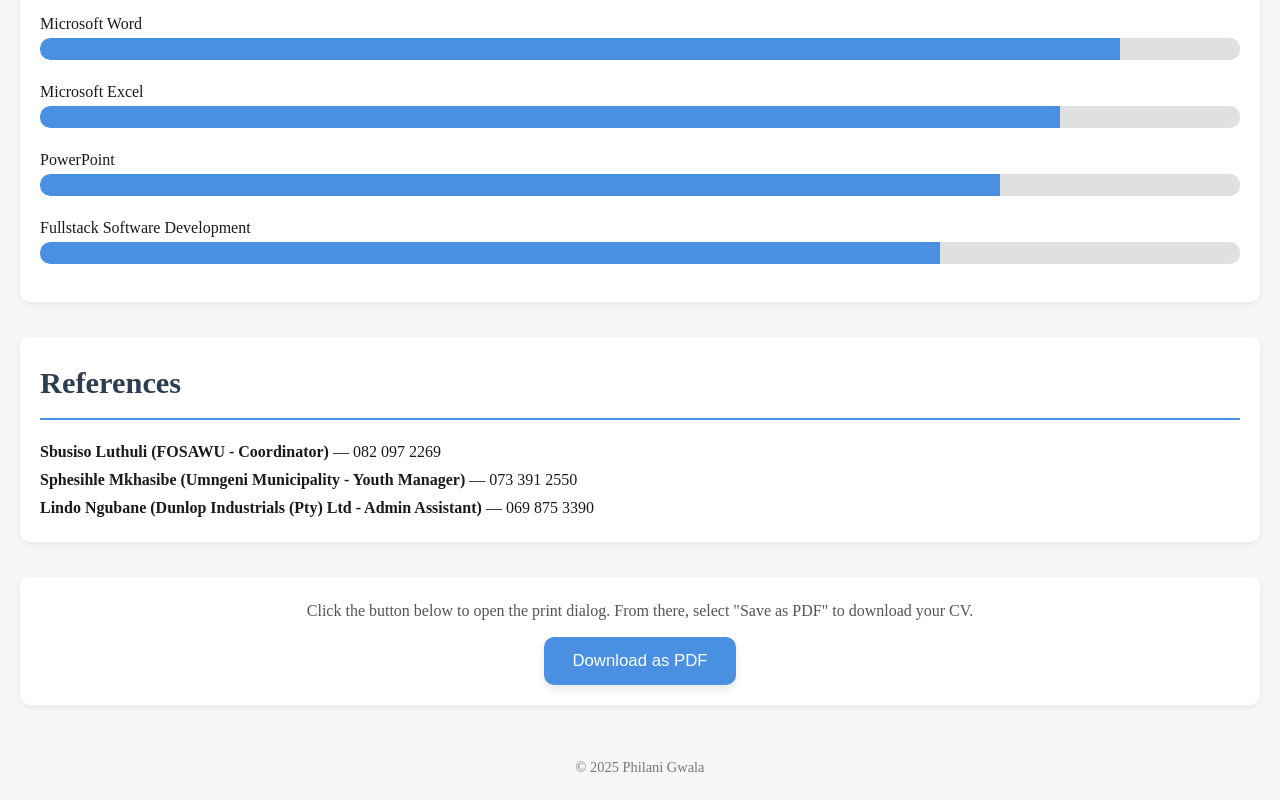
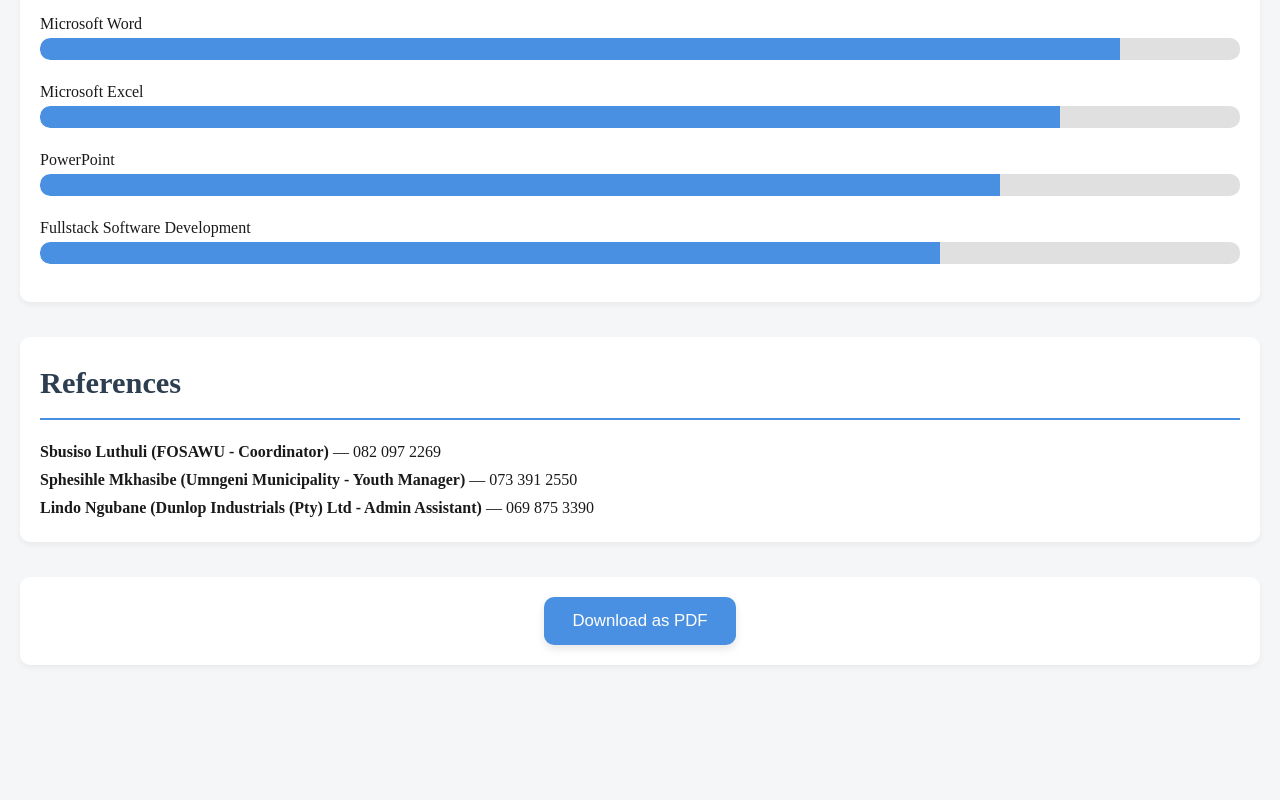
Before and after one commit to Justjam85/Philani-Gwala-CV, a plain HTML site: page index.html in a window 1280 px wide. Shown: the part 1650-2450 px from the top of the page. After the commit the page ends 2370 px from the top, so only its background shows below. Drawn offline with Linux system fonts and the light colour scheme.

Commit message:
Update index.html

```diff
--- a/index.html
+++ b/index.html
@@ -94,13 +94,8 @@
 
         <!-- PDF Download -->
         <section class="section pdf-download">
-            <p>Click the button below to open the print dialog. From there, select "Save as PDF" to download your CV.</p>
             <button onclick="window.print()">Download as PDF</button>
         </section>
     </main>
-
-    <footer>
-        <p>© 2025 Philani Gwala</p>
-    </footer>
 </body>
 </html>
```
